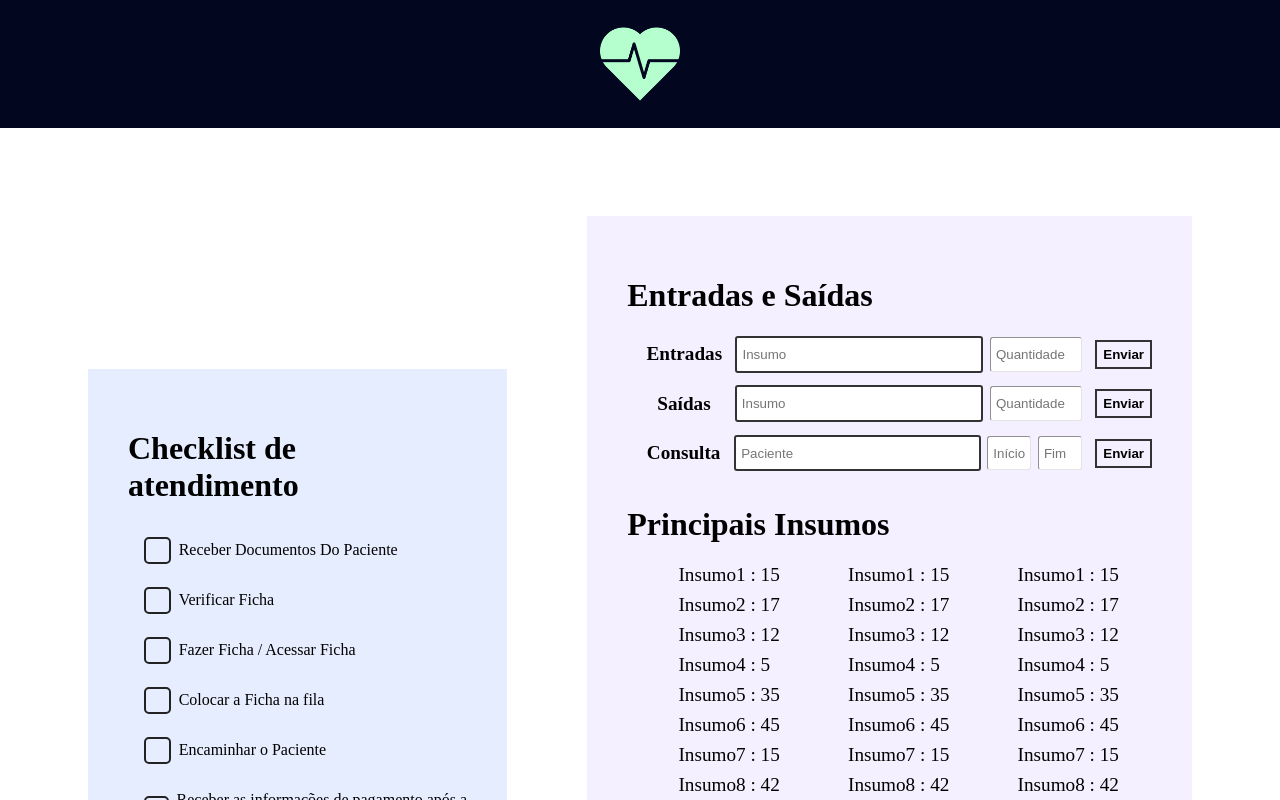
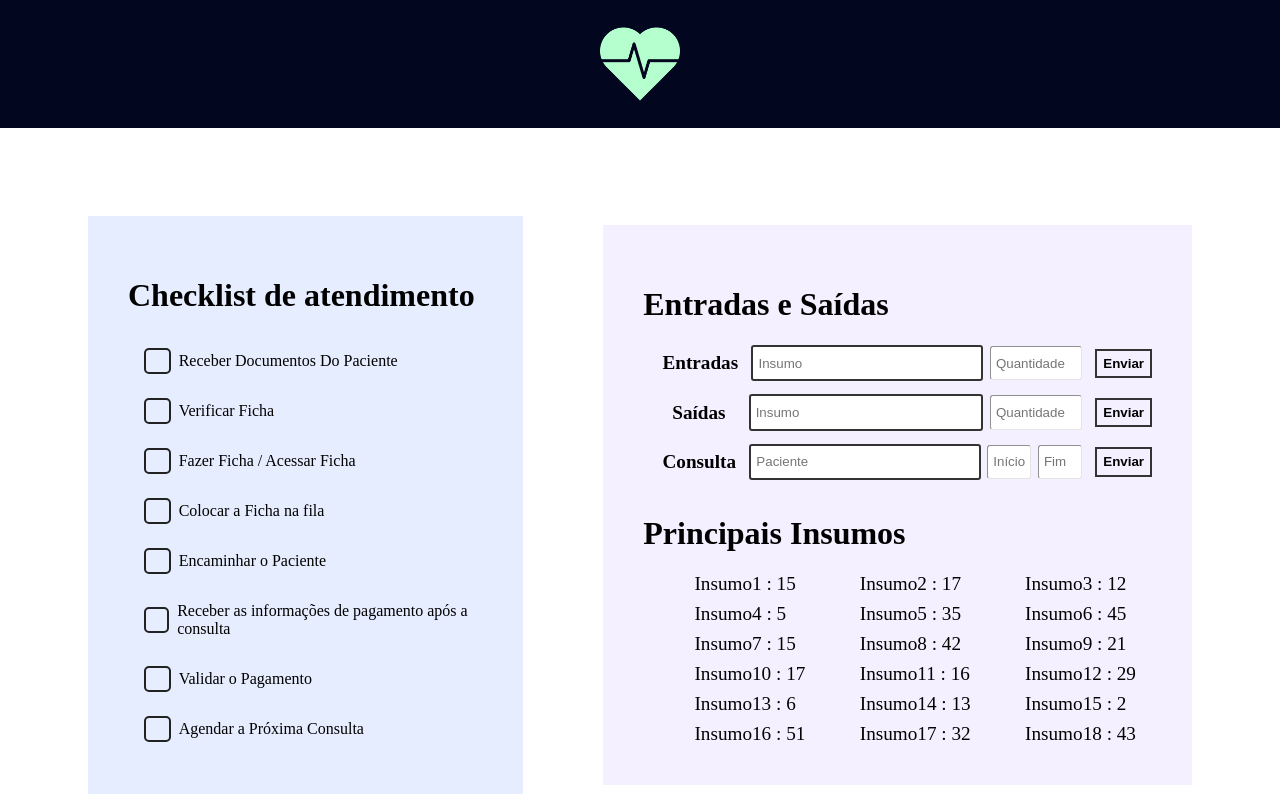
Before and after one commit to LincolnProenca/PAME_22.2-Entrega_5-Lincoln_Rodrigues_Proenca, a React (Create React App) app in the folder sistema-consultas/: page /gerenciamento in a window 1280 px wide. Both pictures are taken after a click on the button "Entrar". Shown: the top 800 px of the page. Built offline with nearby package versions, Linux system fonts and the light colour scheme.

Commit message:
Resolvido problema das colunas dos insumos

```diff
--- a/sistema-consultas/src/Pages/Gerenciamento/Gerencia/index.js
+++ b/sistema-consultas/src/Pages/Gerenciamento/Gerencia/index.js
@@ -1,4 +1,4 @@
-import React, { useState } from "react";
+import React, { useState, useEffect } from "react";
 import CheckboxInput from "../../../Components/CheckboxInput";
 import Header from "../../../Components/Header";
 import {
@@ -52,7 +52,10 @@ function Gerencia() {
   ];
 
   const [InsumosState, SetInsumos] = useState(Insumos);
-  const threePartIndex = Math.ceil(Insumos.length / 3);
+
+  useEffect(() => {
+    console.log("debug", InsumosState);
+  }, [InsumosState]);
 
   function handleClick(Tipo) {
     if (Tipo === "Entrada") {
@@ -67,12 +70,9 @@ function Gerencia() {
             break;
           }
         }
-        console.log(index);
         anterior[index].Qtd += parseInt(Qtd);
-        console.log(anterior);
         return anterior;
       });
-      console.log(InsumosState);
       let string = `Inserida(s) ${Qtd} unidade(s) de ${Insumo}`;
       alert(string);
     } else if (Tipo === "Saida") {
@@ -136,24 +136,6 @@ function Gerencia() {
                   );
                 })}
               </ListaInsumos>
-              <ListaInsumos>
-                {InsumosState.map(function (texto, index) {
-                  return (
-                    <TextoInsumos key={index}>
-                      {texto.name} : {texto.Qtd}
-                    </TextoInsumos>
-                  );
-                })}
-              </ListaInsumos>
-              <ListaInsumos>
-                {InsumosState.map(function (texto, index) {
-                  return (
-                    <TextoInsumos key={index}>
-                      {texto.name} : {texto.Qtd}
-                    </TextoInsumos>
-                  );
-                })}
-              </ListaInsumos>
             </ListaInsumosCont>
           </DadosContainer>
         </Dados>
--- a/sistema-consultas/src/Pages/Gerenciamento/Gerencia/styles.js
+++ b/sistema-consultas/src/Pages/Gerenciamento/Gerencia/styles.js
@@ -131,17 +131,15 @@ export const Texto = styled.div`
 export const ListaInsumosCont = styled.div`
   margin-left: 1em;
   display: flex;
-  flex-direction: row;
   align-items: space-between;
   justify-content: center;
 `;
 
 export const ListaInsumos = styled.div`
+  height: 100%;
   margin-left: 1em;
-  display: flex;
-  flex-direction: column;
-  align-items: flex-start;
-  justify-content: flex-start;
+  display: grid;
+  grid-template-columns: 33% 33% 33%;
   gap: 0.5em;
 `;
 
```
